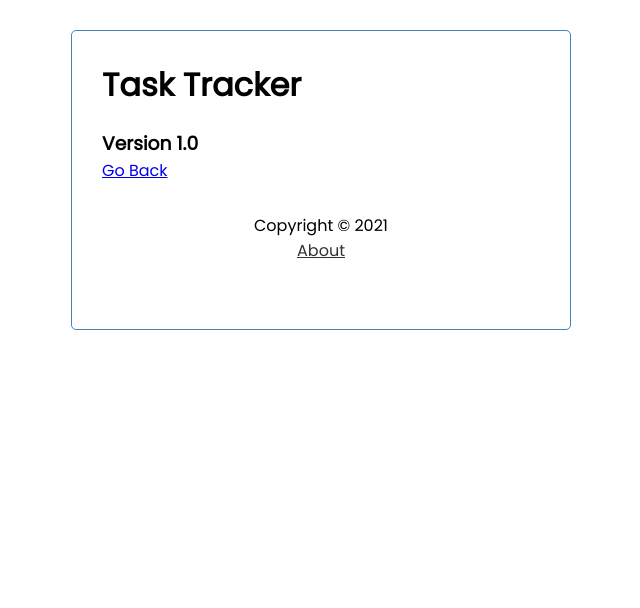
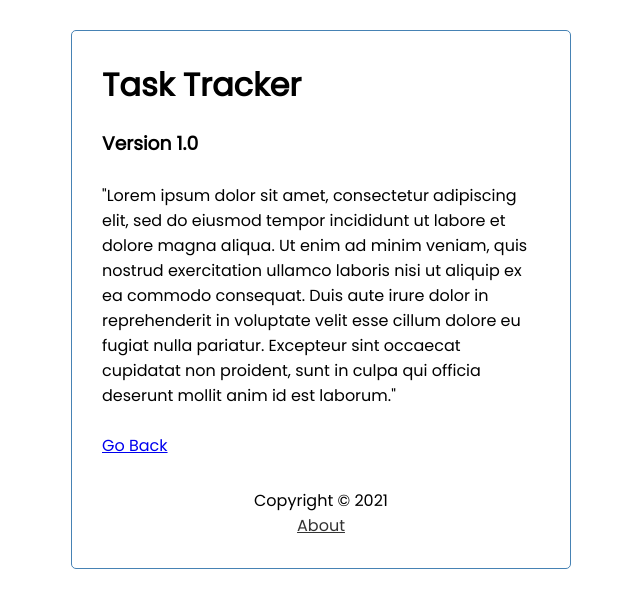
Before and after one commit to cadetCoder/UpVote, a Vue app: page /about in a window 1280 px wide. Shown: the top 608 px of the page, without its empty margins (319-959 px from the left). Built offline with nearby package versions, Linux system fonts and the light colour scheme.

Commit message:
added lorem paragraph

```diff
--- a/src/views/About.vue
+++ b/src/views/About.vue
@@ -1,4 +1,7 @@
 <template>
   <h3>Version 1.0</h3>
+  <br/>
+  <p>"Lorem ipsum dolor sit amet, consectetur adipiscing elit, sed do eiusmod tempor incididunt ut labore et dolore magna aliqua. Ut enim ad minim veniam, quis nostrud exercitation ullamco laboris nisi ut aliquip ex ea commodo consequat. Duis aute irure dolor in reprehenderit in voluptate velit esse cillum dolore eu fugiat nulla pariatur. Excepteur sint occaecat cupidatat non proident, sunt in culpa qui officia deserunt mollit anim id est laborum."</p>
+  <br/>
   <router-link to="/">Go Back</router-link>
 </template>
```
